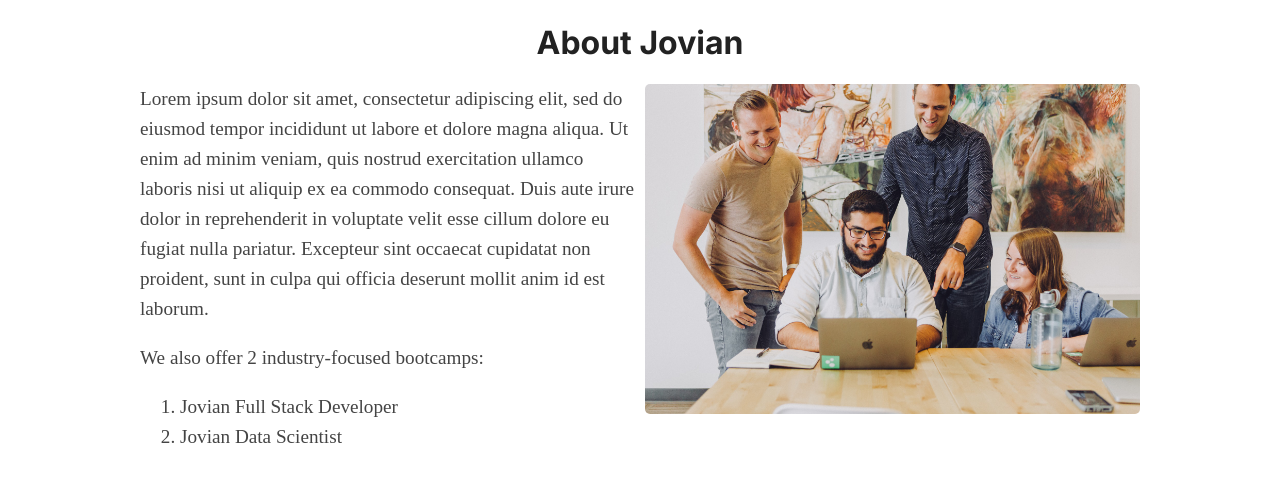
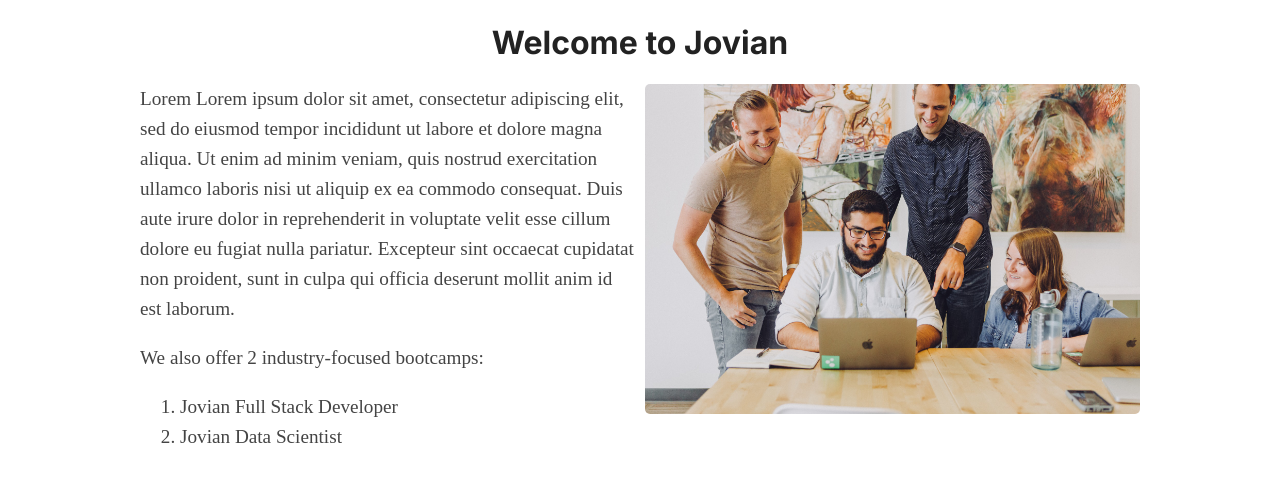
Before and after one commit to Olumuyiwa8/Netweb-careers-site, a plain HTML site: page src/index.html in a window 1280 px wide. Shown: the part 314-800 px from the top of the page. Drawn offline with Linux system fonts and the light colour scheme.

Commit message:
About Jovian changed to Welcome to Jovian

```diff
--- a/src/index.html
+++ b/src/index.html
@@ -34,11 +34,11 @@
   <div id="banner-div">
     <img src="images/banner-image-3.jpg" alt="banner" id="banner">
   </div>
-  <h1>About Jovian</h1>
+  <h1>Welcome to Jovian</h1>
   <div id="about-jovian">
     <div id="description">
       <p id="description-text">
-        Lorem ipsum dolor sit amet, consectetur adipiscing elit, sed do eiusmod tempor incididunt ut labore et dolore
+        Lorem Lorem ipsum dolor sit amet, consectetur adipiscing elit, sed do eiusmod tempor incididunt ut labore et dolore
         magna aliqua. Ut enim ad minim veniam, quis nostrud exercitation ullamco laboris nisi ut aliquip ex ea commodo
         consequat. Duis aute irure dolor in reprehenderit in voluptate velit esse cillum dolore eu fugiat nulla
         pariatur. Excepteur sint occaecat cupidatat non proident, sunt in culpa qui officia deserunt mollit anim id est
```
Also changed, not shown: 1 other file.
